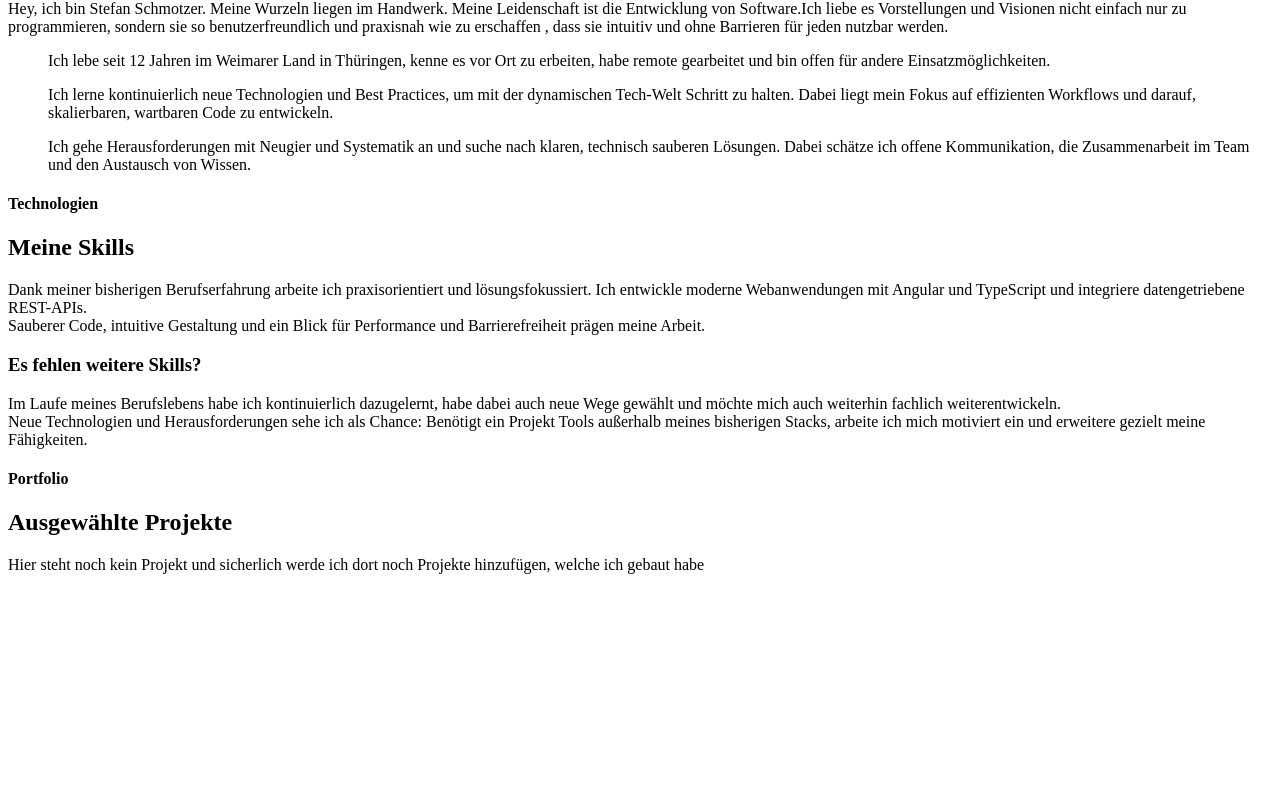
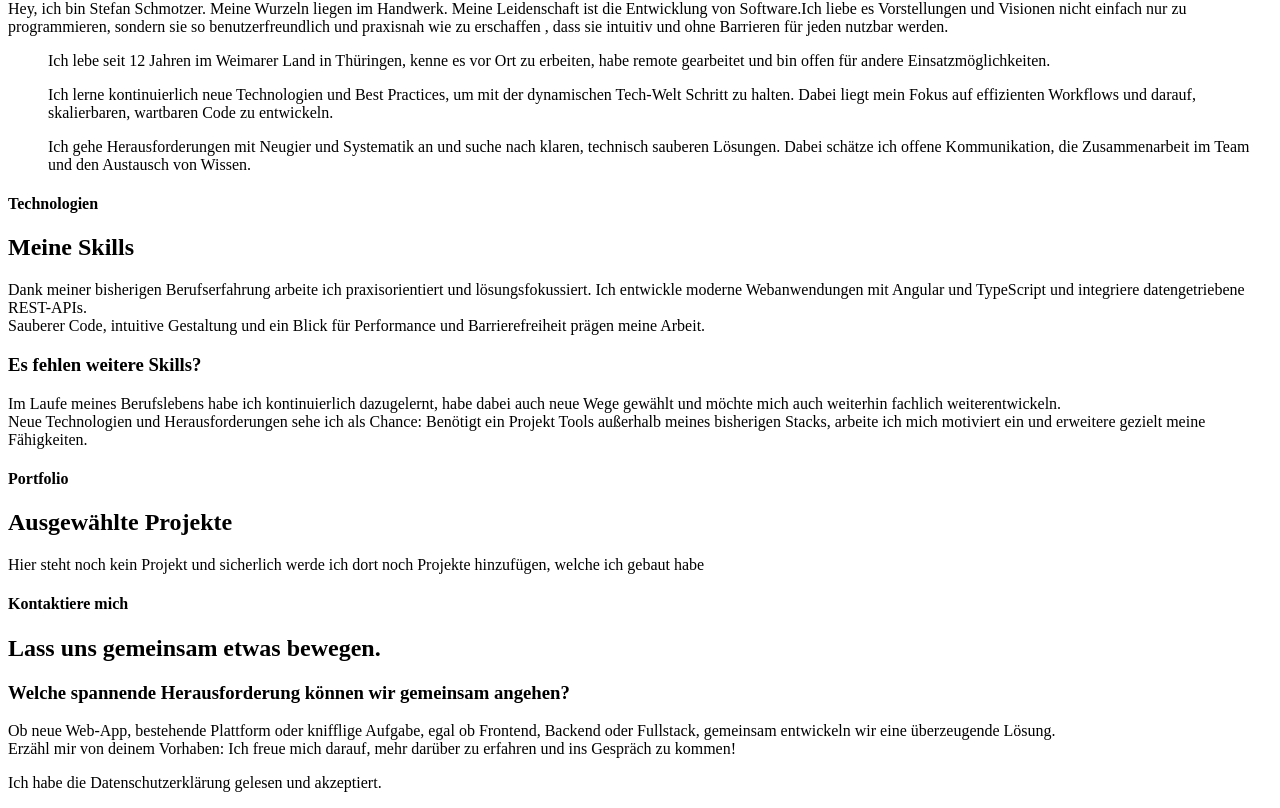
Before and after one commit to StefanSchmotzer/Portfolio, an Angular app in the folder portfolio/: page / in a window 1280 px wide. Shown: the part 207-1015 px from the top of the page. Before the commit the page ends 800 px from the top, so only its background shows below. Built offline with nearby package versions, Linux system fonts and the light colour scheme.

Commit message:
add the contact paige and load to the main page

```diff
--- /dev/null
+++ b/portfolio/src/app/contact/contact.html
@@ -0,0 +1,9 @@
+<h4>Kontaktiere mich</h4>
+<h2>Lass uns gemeinsam etwas bewegen.</h2>
+<h3>Welche spannende Herausforderung können wir gemeinsam angehen?</h3>
+<a>Ob neue Web-App, bestehende Plattform oder knifflige Aufgabe, egal ob Frontend, Backend oder Fullstack, gemeinsam
+entwickeln wir eine überzeugende Lösung. <br>Erzähl mir von deinem Vorhaben: Ich freue mich darauf, mehr darüber zu
+erfahren und ins Gespräch zu kommen!</a>
+
+
+<p>Ich habe die <a routerLink="src/app/privacy-policy/privacy-policy.ts">Datenschutzerklärung</a> gelesen und akzeptiert.</p>
--- a/portfolio/src/app/main-page/main-page.html
+++ b/portfolio/src/app/main-page/main-page.html
@@ -2,3 +2,4 @@
 <app-about-me></app-about-me>
 <app-skills></app-skills>
 <app-my-projects></app-my-projects>
+<app-contact></app-contact>
--- a/portfolio/src/app/main-page/main-page.ts
+++ b/portfolio/src/app/main-page/main-page.ts
@@ -3,9 +3,10 @@ import { Hero } from '../hero/hero';
 import { AboutMe } from '../about-me/about-me';
 import { Skills } from '../skills/skills';
 import { MyProjects } from '../my-projects/my-projects';
+import { Contact } from '../contact/contact';
 
 @Component({
-  imports: [Hero, AboutMe, Skills, MyProjects],
+  imports: [Hero, AboutMe, Skills, MyProjects, Contact],
   selector: 'app-main-page',
   styleUrl: './main-page.scss',
   templateUrl: './main-page.html',
```
Also changed, not shown: portfolio/src/app/contact/contact.ts (added, +9 -0 lines), portfolio/src/app/contact/contact.scss (added), 1 other file (tests, documents, lock files or other folders).
